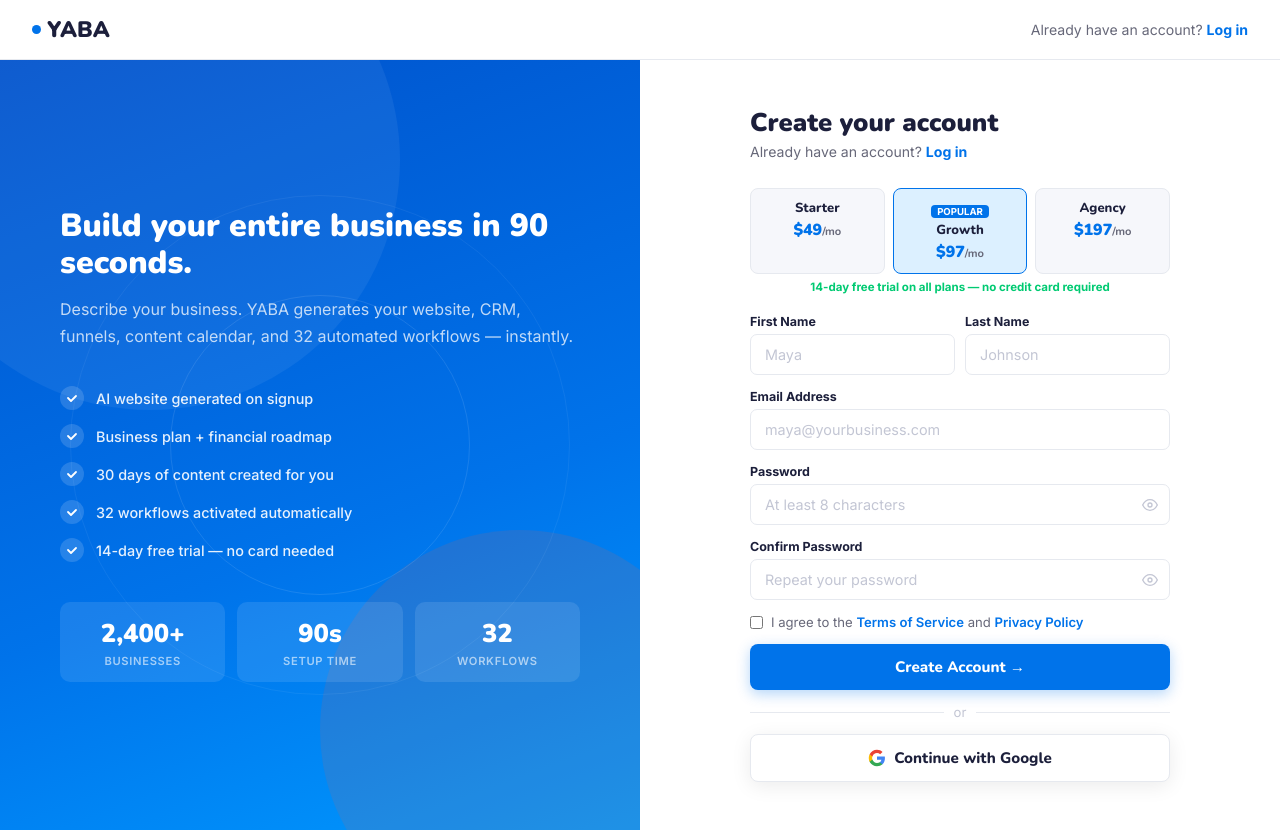
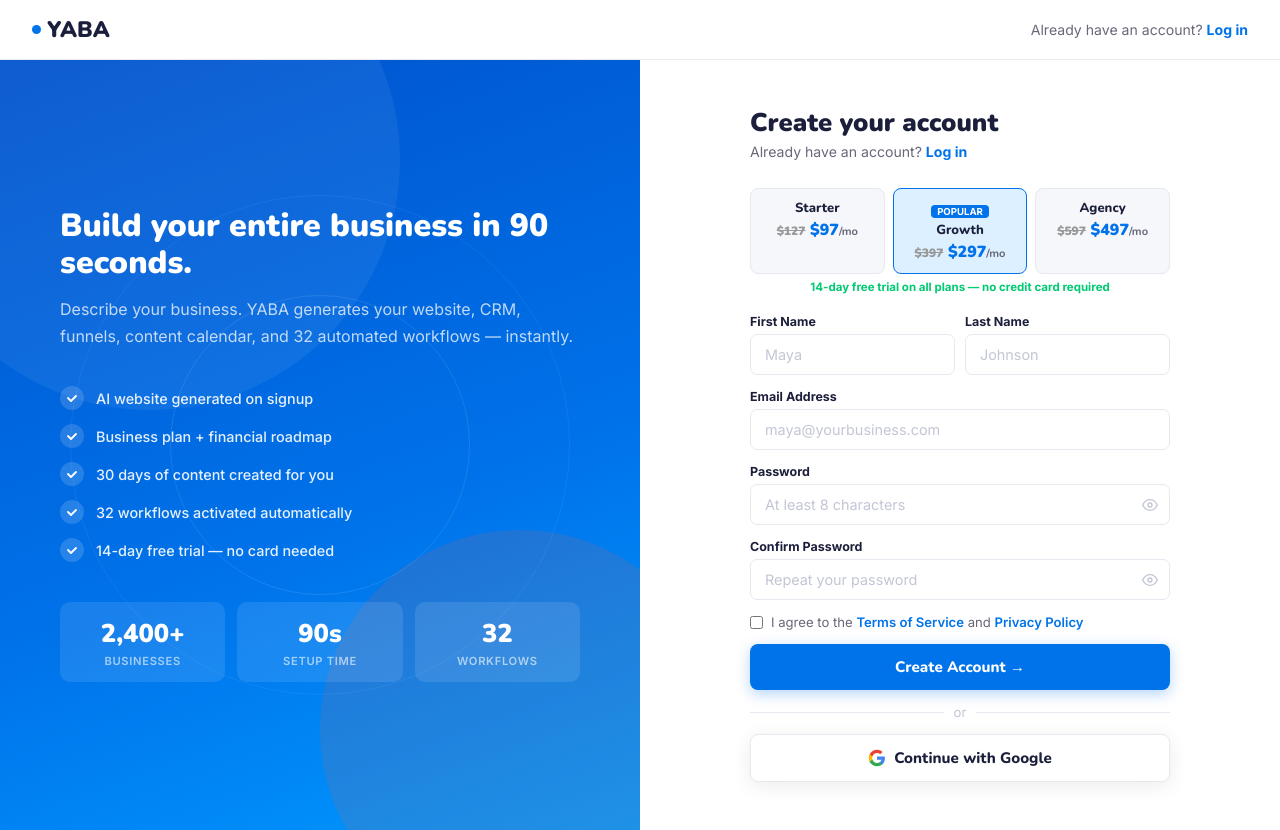
Before and after one commit to infoadrallc-ui/YABA-AI, a plain HTML site: page signup.html in a window 1280 px wide. Drawn offline with nearby package versions, Linux system fonts and the light colour scheme.

Commit message:
Update signup.html

```diff
--- a/signup.html
+++ b/signup.html
@@ -146,16 +146,16 @@ a{text-decoration:none;color:inherit}
       <div class="plans" id="plans">
         <div class="plan" data-plan="starter" onclick="selectPlan('starter',this)">
           <div class="plan-name">Starter</div>
-          <div class="plan-price">$49<span style="font-size:0.7rem;color:var(--gray);font-weight:600">/mo</span></div>
+          <div class="plan-price"><s style="color:#999;font-size:0.75rem">$127</s> $97<span style="font-size:0.7rem;color:var(--gray);font-weight:600">/mo</span></div>
         </div>
         <div class="plan active" data-plan="growth" onclick="selectPlan('growth',this)">
           <div class="plan-badge">Popular</div>
           <div class="plan-name">Growth</div>
-          <div class="plan-price">$97<span style="font-size:0.7rem;color:var(--gray);font-weight:600">/mo</span></div>
+          <div class="plan-price"><s style="color:#999;font-size:0.75rem">$397</s> $297<span style="font-size:0.7rem;color:var(--gray);font-weight:600">/mo</span></div>
         </div>
         <div class="plan" data-plan="agency" onclick="selectPlan('agency',this)">
           <div class="plan-name">Agency</div>
-          <div class="plan-price">$197<span style="font-size:0.7rem;color:var(--gray);font-weight:600">/mo</span></div>
+          <div class="plan-price"><s style="color:#999;font-size:0.75rem">$597</s> $497<span style="font-size:0.7rem;color:var(--gray);font-weight:600">/mo</span></div>
         </div>
       </div>
       <div class="plan-note">14-day free trial on all plans &mdash; no credit card required</div>
```
